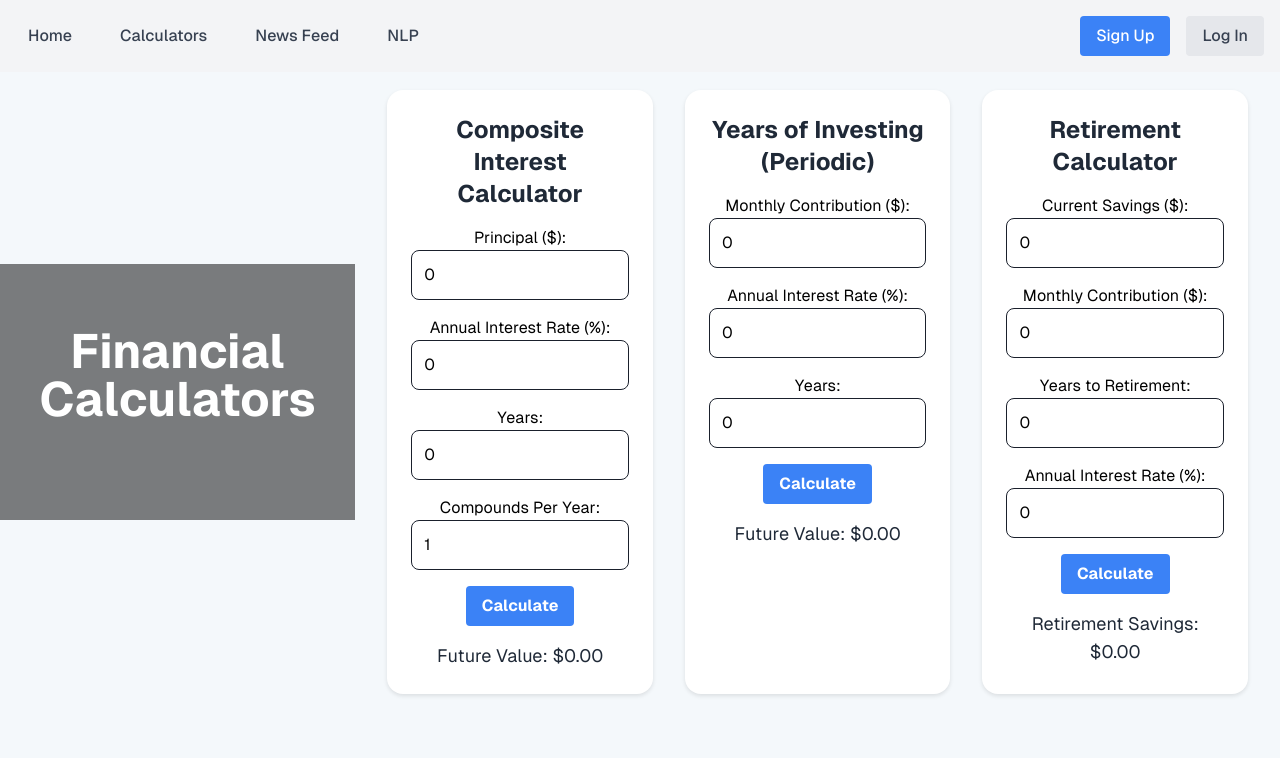
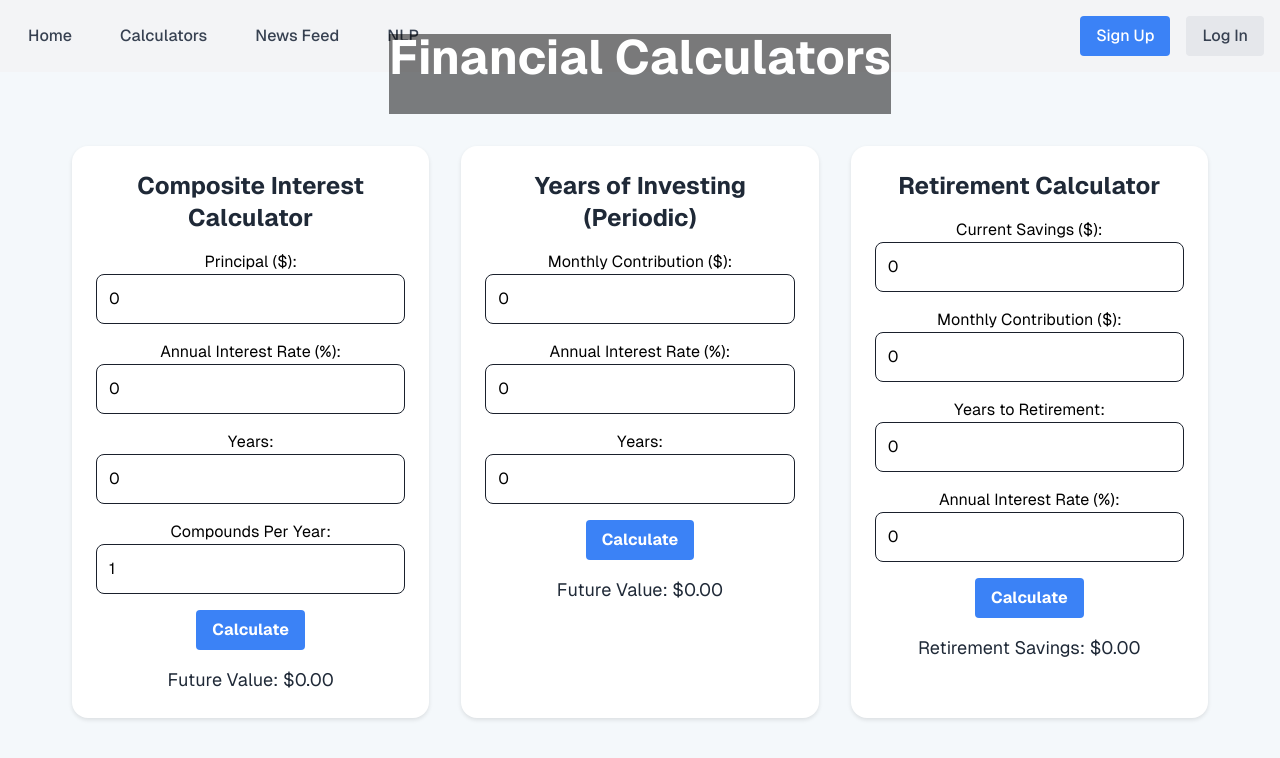
Before and after one commit to thwtchdctr/EMU481W, a Next.js app: page /calculators in a window 1280 px wide. Shown: the top 758 px of the page. Built offline with nearby package versions, Linux system fonts and the light colour scheme.

Commit message:
Updated calculators text placement
Made the financial calculators text placement be above the calculators as a title

```diff
--- a/app/calculators/page.tsx
+++ b/app/calculators/page.tsx
@@ -4,8 +4,8 @@ import { useState } from 'react';
 
 export default function CalculatorsPage() {
   return (
-    <section>
-      {}
+      <section className="flex flex-col">
+          {/* Hero section with background image and Financial Calculators text */}
           <div className="relative h-64 bg-hero-image bg-cover bg-center">
               <div className="absolute inset-0 bg-black opacity-50"></div>
               <div className="relative z-10 flex items-center justify-center h-full">
@@ -13,7 +13,7 @@ export default function CalculatorsPage() {
               </div>
           </div>
 
-      {}
+          {/* Main section containing the calculators */}
           <section className="container mx-auto py-8">
               <div className="grid grid-cols-1 md:grid-cols-2 lg:grid-cols-3 gap-8">
                   <CompositeInterestCalculator />
@@ -22,6 +22,7 @@ export default function CalculatorsPage() {
               </div>
           </section>
       </section>
+
   );
 }
 
```
Lines whose indentation alone changed are shown as unchanged.
